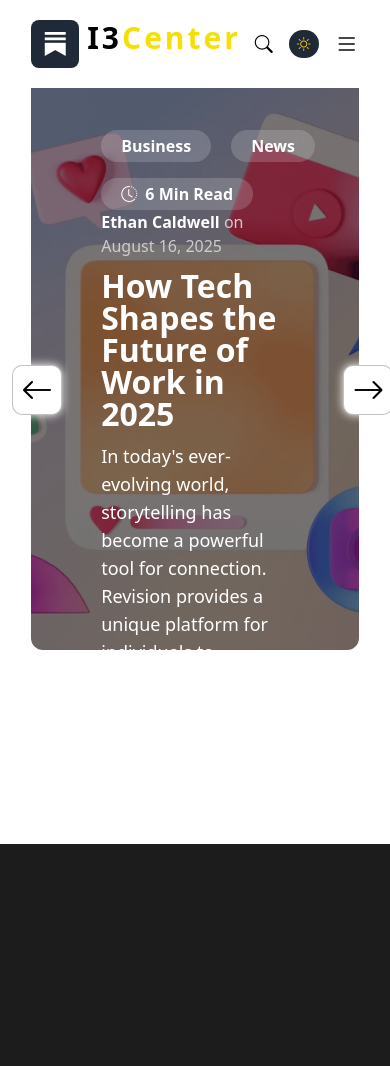
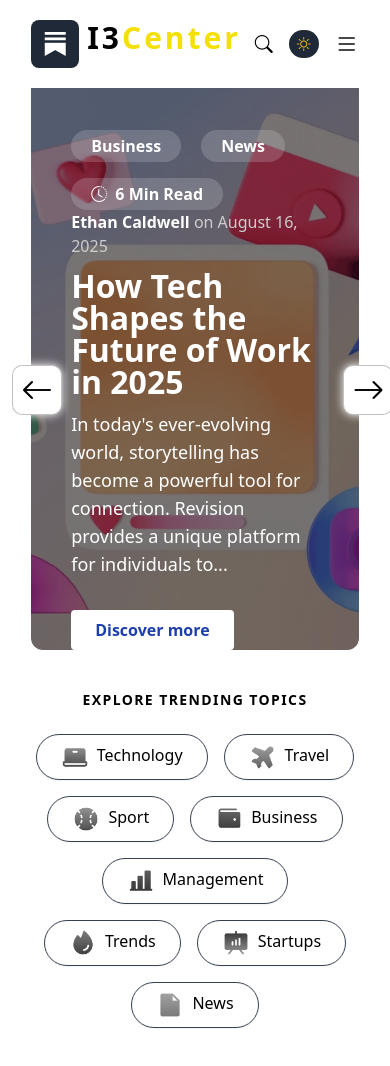
Before and after one commit to AmiraliAkhbari/ProjectReact, a React (Vite) app: page / in a window 390 px wide. Before the commit the page ends 844 px from the top, so only its background shows below. Built offline with nearby package versions, Linux system fonts and the light colour scheme.

Commit message:
feat: integrate Navbar, Slider, and Topics into Home page layout
- Composed the Home page using reusable components
- Updated styles and layout to support responsive design
- Applied final touches to each section for consistent structure

```diff
--- a/src/Components/Navbar/index.jsx
+++ b/src/Components/Navbar/index.jsx
@@ -1,12 +1,13 @@
 import React, { useState } from "react";
 import { Link } from "react-router-dom";
 
-export default function Navbar({isDark , toggleTheme}) {
-    const [isMobileMenuOpen , setIsMobileMenuOpen] = useState(false)
-    const [ShowSearchModal , setShowSearchModal] = useState(false)
-    const [searchQuery , setSearchQuery] = useState ('');
+export default function Navbar({ isDark, toggleTheme }) {
+  const [isMobileMenuOpen, setIsMobileMenuOpen] = useState(false);
+  const [ShowSearchModal, setShowSearchModal] = useState(false);
+  const [searchQuery, setSearchQuery] = useState("");
 
   return (
+    <>
       <nav className="w-full text-white px-[8%] lg:px-[12%] py-5 flex items-center justify-between bg-white dark:bg-black transition fixed top-0 left-0 z-[9999]">
         <Link to="/">
           <div className="flex item-center space-x-2">
@@ -40,14 +41,17 @@ export default function Navbar({isDark , toggleTheme}) {
         </ul>
 
         <div className="flex items-center space-x-4">
-        <i className="bi bi-search text-lg cursor-pointer text-black dark:text-white"
+          <i
+            className="bi bi-search text-lg cursor-pointer text-black dark:text-white"
             onClick={() => setShowSearchModal}
-
           ></i>
-        <div onClick={toggleTheme} className="bg-gray-800 flex items-center p-1 rounded-full cursor-pointer">
+          <div
+            onClick={toggleTheme}
+            className="bg-gray-800 flex items-center p-1 rounded-full cursor-pointer"
+          >
             {!isDark ? (
               <i className="bi bi-sun text-yellow-400 text-sm mx-1"></i>
-               ):(
+            ) : (
               <i className="bi bi-moon text-white text-sm mx-1"></i>
             )}
           </div>
@@ -61,11 +65,33 @@ export default function Navbar({isDark , toggleTheme}) {
           </button>
           <button
             className="text-black dark:text-white text-2xl lg:hidden"
-           onClick={()=> setIsMobileMenuOpen (!isMobileMenuOpen)}
+            onClick={() => setIsMobileMenuOpen(!isMobileMenuOpen)}
           >
             <i className={`bi ${isMobileMenuOpen ? "bi-x" : "bi-list"}`}></i>
           </button>
         </div>
       </nav>
+      {isMobileMenuOpen && (
+        <ul className="lg:hidden w-full bg-white dark:bg-black text-black dark:text-white px-[8%] pt-[100px] space-y-4 transition-all duration-300">
+          <li className="hover:text-yellow-400 text-lg cursor-pointer">
+            <Link to="">
+              <i className="bi bi-house-door-fill mr-1">Home</i>
+            </Link>
+          </li>
+          <li className="hover:text-yellow-400 text-lg cursor-pointer">
+            <i className="bi bi-list-ul mr-1">Categories</i>
+          </li>
+          <li className="hover:text-yellow-400 text-lg cursor-pointer">
+            <i className="bi bi-clock-history mr-1">Latest Posts</i>
+          </li>
+          <li className="hover:text-yellow-400 text-lg cursor-pointer">
+            <i className="bi bi-tags-fill mr-1">Tags</i>
+          </li>
+          <li className="hover:text-yellow-400 text-lg cursor-pointer">
+            <i className="bi bi-archive mr-1">History</i>
+          </li>
+        </ul>
+      )}
+    </>
   );
 }
--- /dev/null
+++ b/src/Components/Topics/index.jsx
@@ -0,0 +1,50 @@
+import React from 'react'
+
+export default function Topics() {
+  return (
+    <>
+             {/* Explore Topics */}
+         <div className="px-[8%] lg:px-[12%] explore-topic py-10 flex flex-col justify-center items-center">
+          <h2 className="text-sm uppercase yext-center tracking-widest mb-6 font-bold">
+            Explore Trending Topics
+          </h2>
+            <div className="flex flex-wrap justify-center gap-4 w-[100%] lg:w-[80%]">
+              {/* Each topic item */}
+              <div className="topic-box flex item-center gap-2 px-6 py-2 bg-[#111] border border-gray-700 bg-gray-50/10 hover:bg-gray-50/15 rounded-full shadow-sm hover:shadow-md cursor-pointer transition">
+               <img src="./assets/topic-1.png" className="w-7" alt="" />
+               <span className="font-medium text-x">Technology</span>
+              </div>
+              <div className="topic-box flex item-center gap-2 px-6 py-2 bg-[#111] border border-gray-700 bg-gray-50/10 hover:bg-gray-50/15 rounded-full shadow-sm hover:shadow-md cursor-pointer transition">
+               <img src="./assets/topic-2.png" className="w-7" alt="" />
+               <span className="font-medium text-x">Travel</span>
+              </div>
+              <div className="topic-box flex item-center gap-2 px-6 py-2 bg-[#111] border border-gray-700 bg-gray-50/10 hover:bg-gray-50/15 rounded-full shadow-sm hover:shadow-md cursor-pointer transition">
+               <img src="./assets/topic-3.png" className="w-7" alt="" />
+               <span className="font-medium text-x">Sport</span>
+              </div>
+              <div className="topic-box flex item-center gap-2 px-6 py-2 bg-[#111] border border-gray-700 bg-gray-50/10 hover:bg-gray-50/15 rounded-full shadow-sm hover:shadow-md cursor-pointer transition">
+               <img src="./assets/topic-4.png" className="w-7" alt="" />
+               <span className="font-medium text-x">Business</span>
+              </div>
+              <div className="topic-box flex item-center gap-2 px-6 py-2 bg-[#111] border border-gray-700 bg-gray-50/10 hover:bg-gray-50/15 rounded-full shadow-sm hover:shadow-md cursor-pointer transition">
+               <img src="./assets/topic-5.png" className="w-7" alt="" />
+               <span className="font-medium text-x">Management</span>
+              </div>
+              <div className="topic-box flex item-center gap-2 px-6 py-2 bg-[#111] border border-gray-700 bg-gray-50/10 hover:bg-gray-50/15 rounded-full shadow-sm hover:shadow-md cursor-pointer transition">
+               <img src="./assets/topic-6.png" className="w-7" alt="" />
+               <span className="font-medium text-x">Trends</span>
+              </div>
+              <div className="topic-box flex item-center gap-2 px-6 py-2 bg-[#111] border border-gray-700 bg-gray-50/10 hover:bg-gray-50/15 rounded-full shadow-sm hover:shadow-md cursor-pointer transition">
+               <img src="./assets/topic-7.png" className="w-7" alt="" />
+               <span className="font-medium text-x">Startups</span>
+              </div>
+              <div className="topic-box flex item-center gap-2 px-6 py-2 bg-[#111] border border-gray-700 bg-gray-50/10 hover:bg-gray-50/15 rounded-full shadow-sm hover:shadow-md cursor-pointer transition">
+               <img src="./assets/topic-8.png" className="w-7" alt="" />
+               <span className="font-medium text-x">News</span>
+              </div>
+            </div>
+         </div>
+
+    </>
+  )
+}
--- a/src/Pages/Home/index.jsx
+++ b/src/Pages/Home/index.jsx
@@ -1,10 +1,12 @@
 import React from 'react'
 import Slider from '../../Components/Slider'
+import Topics from '../../Components/Topics'
 
 export default function Home() {
   return (
     <div>
       <Slider/>
+      <Topics/>
     </div>
   )
 }
--- a/src/index.css
+++ b/src/index.css
@@ -74,6 +74,9 @@ body {
      opacity: 0;
   animation: Anim-fade-left var(--transition-regular) 1s forwards linear;
 }
+.hero{
+    padding: 70px 40px;
+}
 
 .swiper-button-next:after,
 .swiper-button-prev:after {
@@ -110,6 +113,32 @@ body {
   color: var(--prim-color);
   transform: scale(1.02);
 }
+
+/* Explore Topics */
+ .topic-box img{
+    filter: grayscale(100%);
+    transition: var(--transition-regular);
+ }
+
+ .topic-box img:hover{
+    filter: grayscale(0);
+ }
+
+
+
+
+
+
+
+
+
+
+
+
+
+
+
+
 
 
 @keyframes Anim-fade-left {
```
Also changed, not shown: src/Components/Slider/index.jsx (+17 -11 lines). Lines whose indentation alone changed are shown as unchanged.
